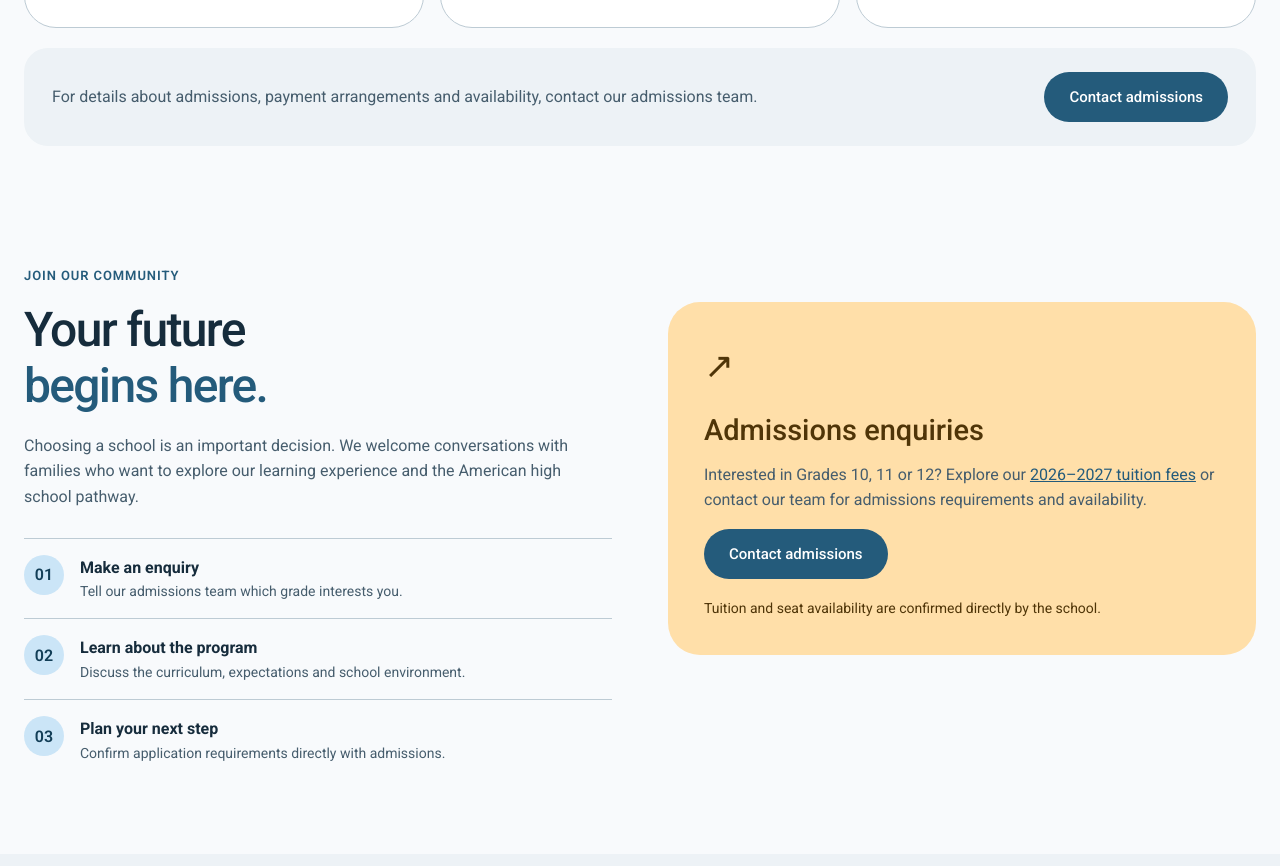
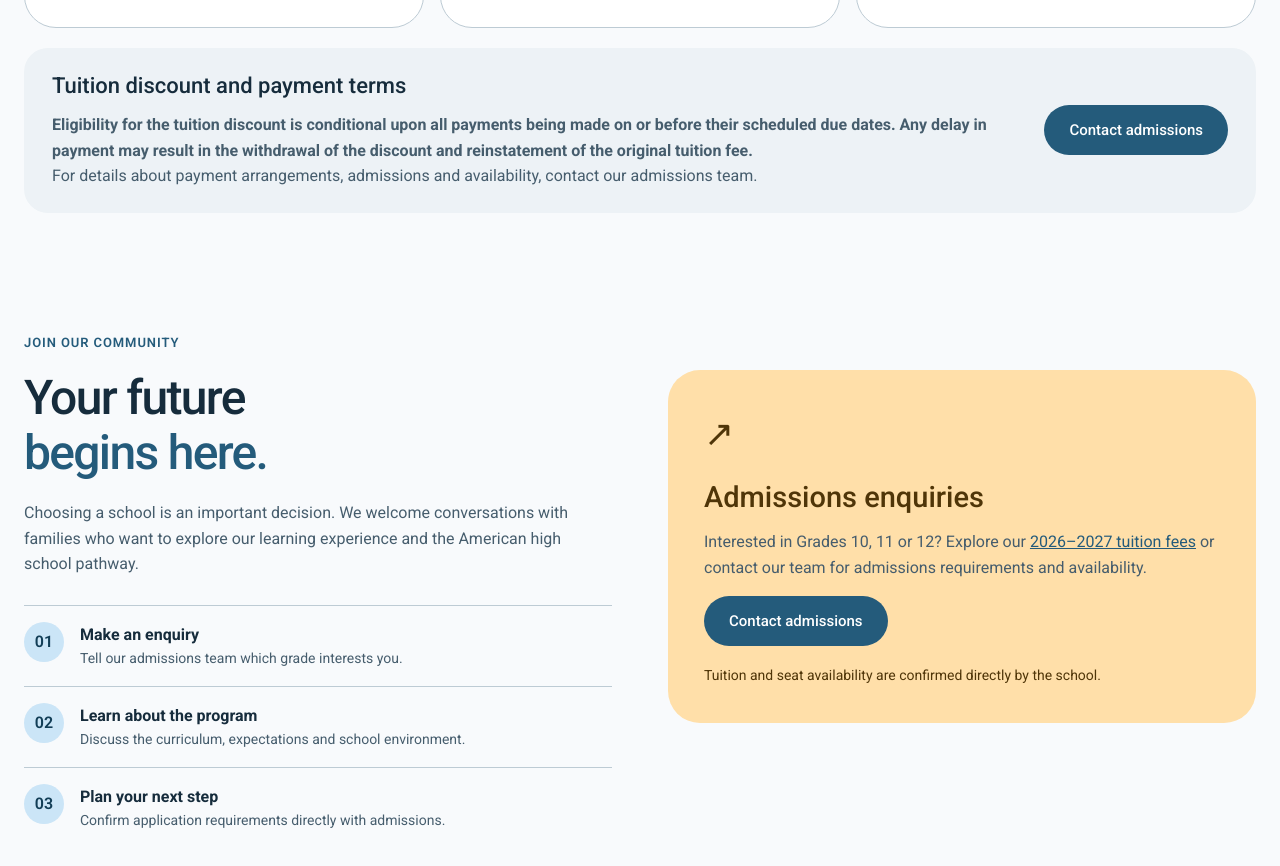
Before and after one commit to MarioButros/HillsInternationalSchools, a plain HTML site: page index.html in a window 1280 px wide. Shown: the part 4940-5806 px from the top of the page. Drawn offline with Linux system fonts and the light colour scheme.

Commit message:
Add tuition discount eligibility and late payment terms

```diff
--- a/index.html
+++ b/index.html
@@ -121,7 +121,11 @@
         </article>
       </div>
       <div class="tuition-footer">
-        <p>For details about admissions, payment arrangements and availability, contact our admissions team.</p>
+        <div>
+          <h3>Tuition discount and payment terms</h3>
+          <p><strong>Eligibility for the tuition discount is conditional upon all payments being made on or before their scheduled due dates. Any delay in payment may result in the withdrawal of the discount and reinstatement of the original tuition fee.</strong></p>
+          <p>For details about payment arrangements, admissions and availability, contact our admissions team.</p>
+        </div>
         <a class="button button-gold" href="#contact">Contact admissions</a>
       </div>
     </section>
```
